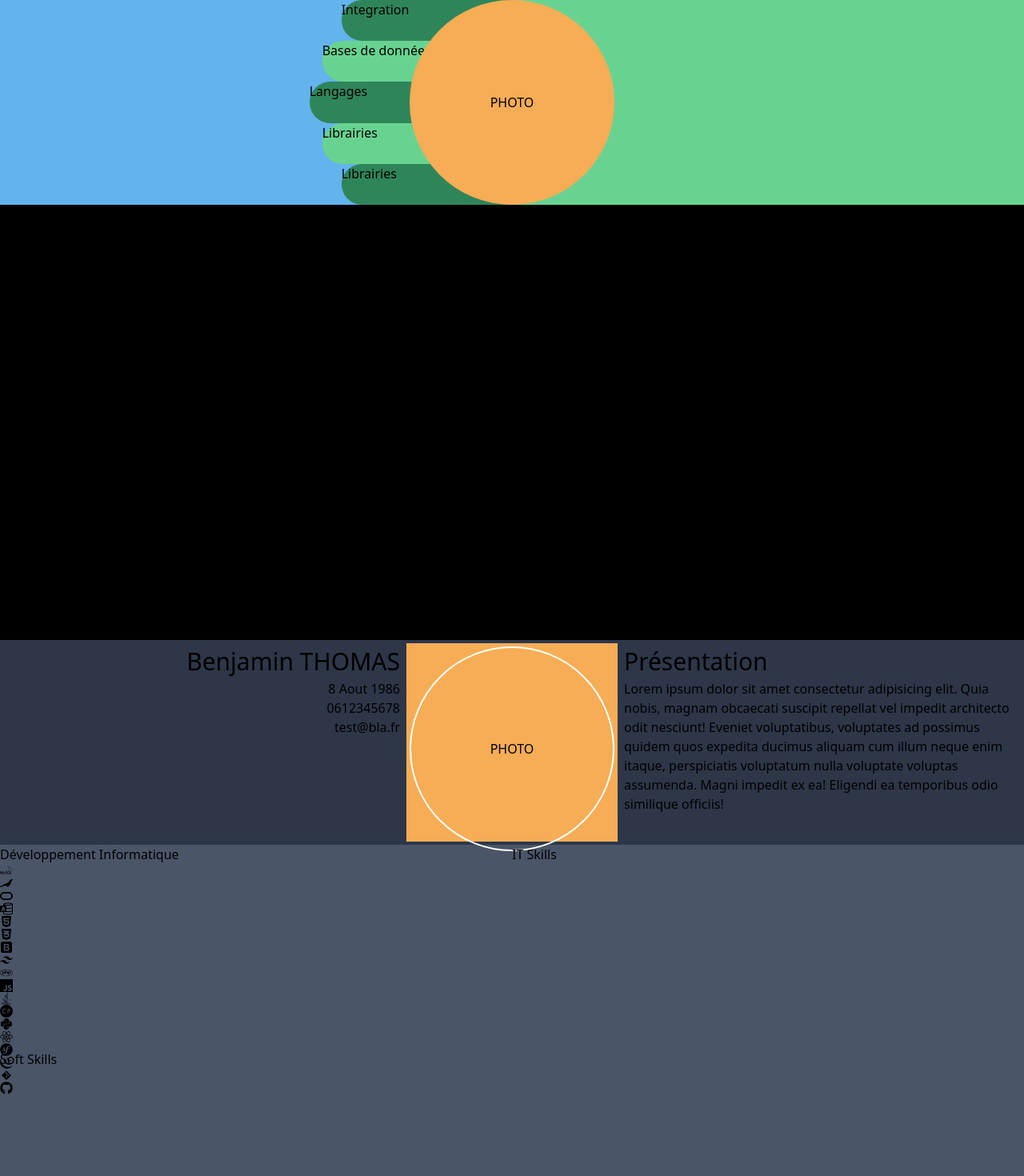
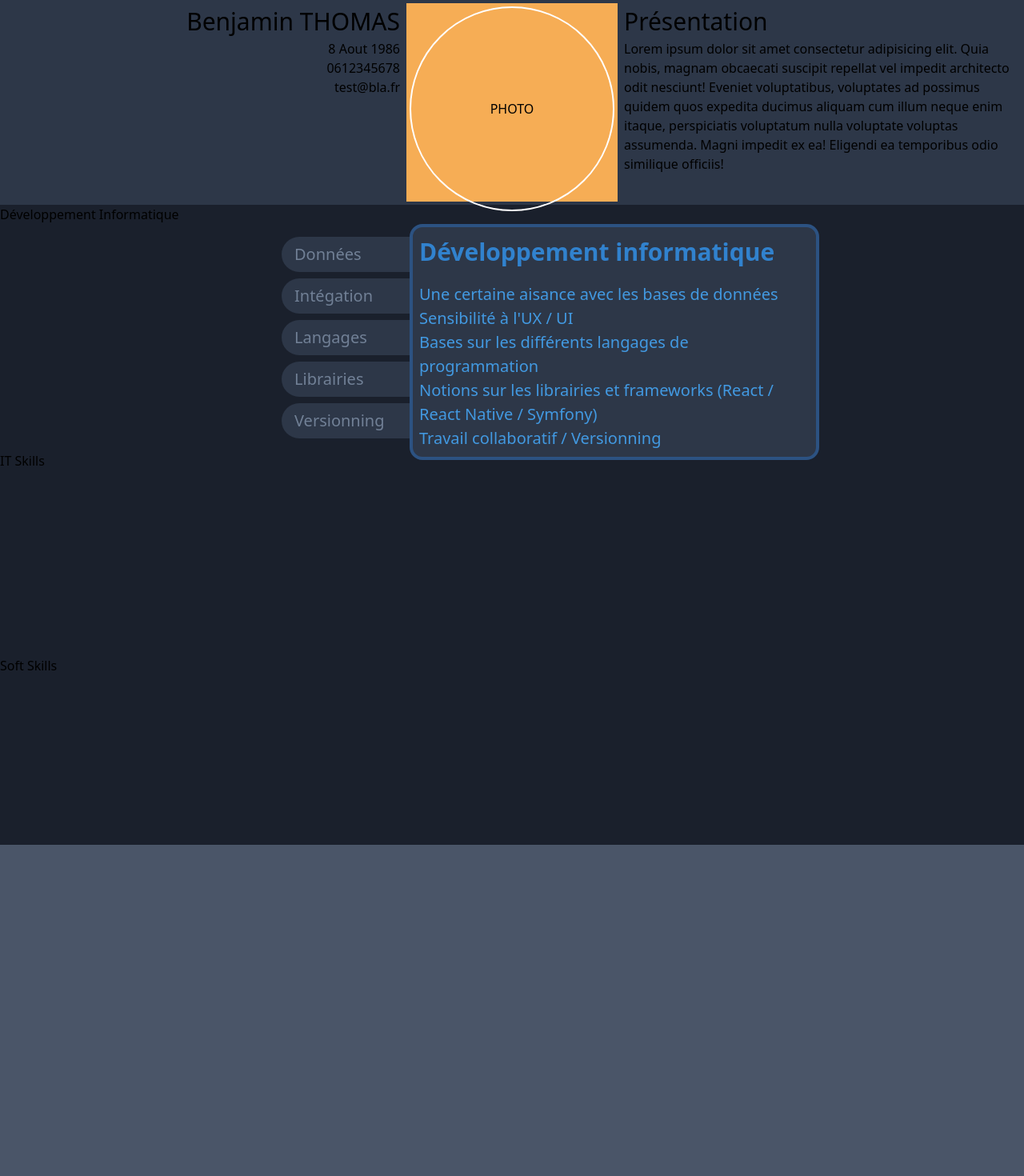
Before and after one commit to beenair/moncv, a React (Create React App) app: page / in a window 1280 px wide. Shown: the top 1470 px of the page at 80% size. Built offline with nearby package versions, Linux system fonts and the light colour scheme.

Commit message:
Modification de la page des skills

```diff
--- a/src/App.js
+++ b/src/App.js
@@ -1,17 +1,11 @@
 import './tailwind.output.css'
 import Header from './Components/header'
-import Skills from './Components/Skills'
-import Test from './Components/test'
+import Skills from './Components/skills'
 
 function App() {
   return (
 
     <div>
-
-      {/* test */}
-      <div className="bg-gray-800">
-        <Test/>
-      </div>
 
       {/* ENTETE */}
       <div className="bg-gray-800">
@@ -19,7 +13,7 @@ function App() {
       </div>
 
       {/* SKILLS */}
-      <div className="bg-gray-700 h-screen">
+      <div className="bg-gray-900 h-screen">
         <Skills/>
       </div>
 
--- a/src/Components/Skills.js
+++ b/src/Components/Skills.js
@@ -1,7 +1,5 @@
 import React, { Component } from 'react'
-import {FaReact, FaSymfony,FaHtml5,FaCss3Alt,FaBootstrap,FaPhp,FaJava,FaPython,FaGithub} from 'react-icons/fa'
-import {SiJquery,SiMysql,SiMariadb,SiOracle,SiMicrosoftaccess,SiTailwindcss,SiJavascript,SiCsharp} from 'react-icons/si'
-import {DiGit,} from 'react-icons/di'
+import DevSkills from './devSkills'
 
 
 export default class Skills extends Component {
@@ -10,53 +8,19 @@ export default class Skills extends Component {
 
     return(
 
-      <div className="grid grid-cols-2">
+      <div className="">
 
         {/* Dev Skills */}
-        <div className="h-64">
+        <div className="h-auto">
 
           {/* Titre */}
           <div>
             Développement Informatique
           </div>
 
-          {/* SQL */}
+          {/* Skills */}
           <div>
-            <SiMysql/>
-            <SiMariadb/>
-            <SiOracle/>
-            <SiMicrosoftaccess/>
-          </div>
-
-          {/* HTML / CSS */}
-          <div>
-            <FaHtml5/>
-            <FaCss3Alt/>
-            <FaBootstrap/>
-            <SiTailwindcss/>
-          </div>
-
-
-          {/* Langages */}
-          <div>
-            <FaPhp/>
-            <SiJavascript/>
-            <FaJava/>
-            <SiCsharp/>
-            <FaPython/>
-          </div>
-
-          {/* Librairies */}
-          <div>
-            <FaReact/>
-            <FaSymfony/>
-            <SiJquery/>
-          </div>
-
-          {/* Git */}
-          <div>
-            <DiGit/>
-            <FaGithub/>
+            <DevSkills/>
           </div>
 
         </div>
--- /dev/null
+++ b/src/Components/devSkills.js
@@ -0,0 +1,104 @@
+import React, { Component } from 'react'
+import {FaReact, FaSymfony,FaHtml5,FaCss3Alt,FaBootstrap,FaPhp,FaJava,FaPython,FaGithub} from 'react-icons/fa'
+import {SiJquery,SiMysql,SiMariadb,SiOracle,SiMicrosoftaccess,SiTailwindcss,SiJavascript,SiCsharp} from 'react-icons/si'
+import {DiGit} from 'react-icons/di'
+
+
+export default class DevSkills extends Component{
+  render(){
+    return(
+
+      <div className=" bg-gray-900">
+
+        <div className="flex flex-row z-0 relative">
+
+          <div className="flex flex-1 flex-col gap-2 h-auto py-4 items-end">
+
+            <div className="flex flex-row flex-1 auto rounded-l-full items-center py-1 bg-gray-800 transition duration-700 ease-in-out transform translate-x-64 hover:bg-gray-700 hover:translate-x-10">
+              <div className="ml-4 w-24 font-light text-xl text-gray-600">Données</div>
+              <div className="ml-12 w-64 flex flex-row space-x-4 text-4xl text-gray-500">
+                <div><SiMysql/></div>
+                <div><SiMariadb/></div>
+                <div><SiOracle/></div>
+                <div><SiMicrosoftaccess/></div>
+              </div>
+            </div>
+
+            <div className="flex flex-row flex-1 auto rounded-l-full items-center py-1 bg-gray-800 transition duration-700 ease-in-out transform translate-x-64 hover:bg-gray-700 hover:translate-x-12">
+              <div className="ml-4 w-24 font-light text-xl text-gray-600">Intégation</div>
+              <div className="ml-12 w-64 flex flex-row space-x-4 text-4xl text-gray-500">
+                <div><FaHtml5/></div>
+                <div><FaCss3Alt/></div>
+                <div><FaBootstrap/></div>
+                <div><SiTailwindcss/></div>
+              </div>
+            </div>
+
+            <div className="flex flex-row flex-1 auto rounded-l-full items-center py-1 bg-gray-800 transition duration-700 ease-in-out transform translate-x-64 hover:bg-gray-700 hover:-translate-x-px">
+              <div className="ml-4 w-24 font-light text-xl text-gray-600">Langages</div>
+              <div className="ml-12 w-64 flex flex-row space-x-4 text-4xl text-gray-500">
+                <div><FaPhp/></div>
+                <div><SiJavascript/></div>
+                <div><FaJava/></div>
+                <div><SiCsharp/></div>
+                <div><FaPython/></div>
+              </div>
+            </div>
+
+            <div className="flex flex-row flex-1 auto rounded-l-full items-center py-1 bg-gray-800 transition duration-700 ease-in-out transform translate-x-64 hover:bg-gray-700 hover:translate-x-24">
+              <div className="ml-4 w-24 font-light text-xl text-gray-600">Librairies</div>
+              <div className="ml-12 w-64 flex flex-row space-x-4 text-4xl text-gray-500">
+                <div><FaReact/></div>
+                <div><FaSymfony/></div>
+                <div><SiJquery/></div>
+              </div>
+            </div>
+
+            <div className="flex flex-row flex-1 auto rounded-l-full items-center py-1 bg-gray-800 transition duration-700 ease-in-out transform translate-x-64 hover:bg-gray-700 hover:translate-x-32">
+              <div className="ml-4 w-24 font-light text-xl text-gray-600">Versionning</div>
+              <div className="ml-12 w-64 flex flex-row space-x-4 text-4xl text-gray-500">
+                <div><DiGit/></div>
+                <div><FaGithub/></div>
+              </div>
+            </div>
+
+          </div>
+
+
+          <div className="w-3/5 bg-gray-900 relative">
+
+            <div className="w-2/3 bg-gray-800 p-2 border-4 border-blue-800 rounded-2xl z-10 absolute top-0 left-0">
+
+              <div className="text-3xl font-bold text-blue-600">
+                Développement informatique
+              </div>
+
+
+              <div className="text-xl font-light text-blue-500 mt-4">
+                <ul>
+                  <li>Une certaine aisance avec les bases de données</li>
+                  <li>Sensibilité à l'UX / UI</li>
+                  <li>Bases sur les différents langages de programmation</li>
+                  <li>Notions sur les librairies et frameworks (React / React Native / Symfony)</li>
+                  <li>Travail collaboratif / Versionning</li>
+                </ul>
+              </div>
+
+            </div>
+
+          </div>
+
+
+
+
+
+        </div>
+
+
+
+
+      </div>
+
+    );
+  }
+}
--- a/src/Components/test.js
+++ /dev/null
@@ -1,40 +0,0 @@
-import React, { Component } from 'react'
-
-
-export default class Test extends Component{
-  render(){
-    return(
-
-      <div className="h-screen bg-black">
-
-        <div className="flex flex-row h-64 z-0 relative m-auto">
-
-          <div className="flex flex-1 flex-col bg-blue-400 items-end">
-
-            <div className="flex-1 w-1/3 rounded-l-full bg-green-700">Integration</div>
-            <div className="flex-1 w-1/3 mr-6 rounded-l-full bg-green-400">Bases de données</div>
-            <div className="flex-1 w-1/3 mr-10 rounded-l-full bg-green-700">Langages</div>
-            <div className="flex-1 w-1/3 mr-6 rounded-l-full bg-green-400">Librairies</div>
-            <div className="flex-1 w-1/3 rounded-l-full bg-green-700">Librairies</div>
-
-          </div>
-
-
-          <div className="rounded-full absolute absolute-center z-10 h-64 w-64 flex items-center justify-center bg-orange-400">
-            PHOTO
-          </div>
-
-
-          <div className="flex-1 bg-green-400">
-
-          </div>
-
-
-
-        </div>
-
-      </div>
-
-    );
-  }
-}
```
